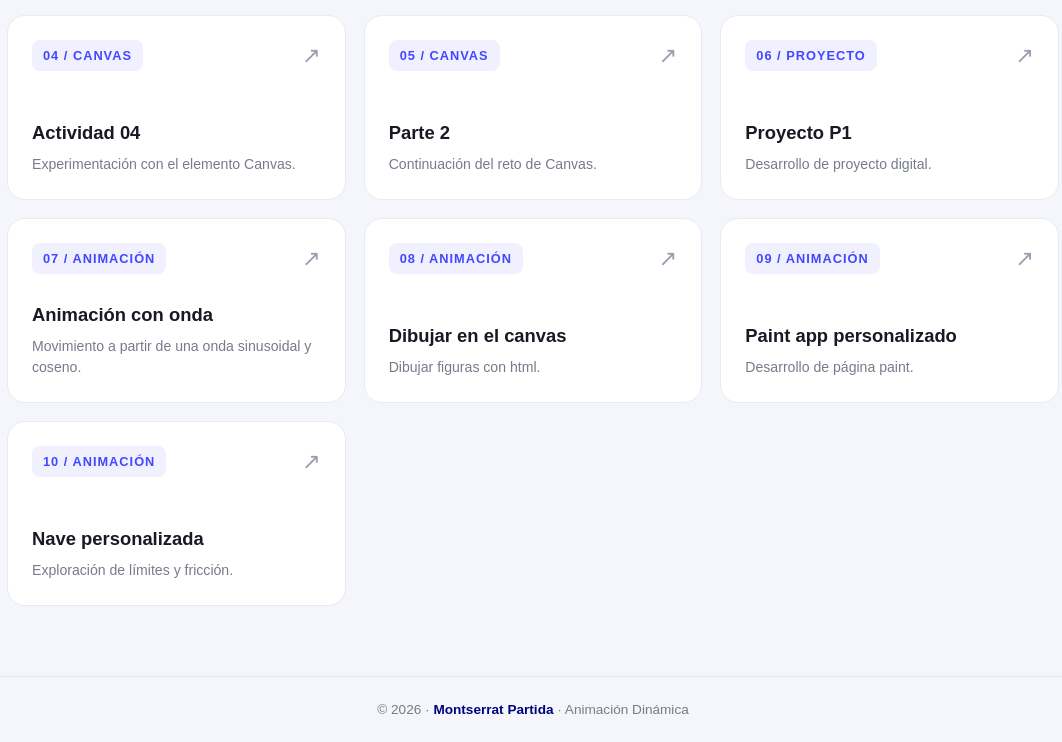
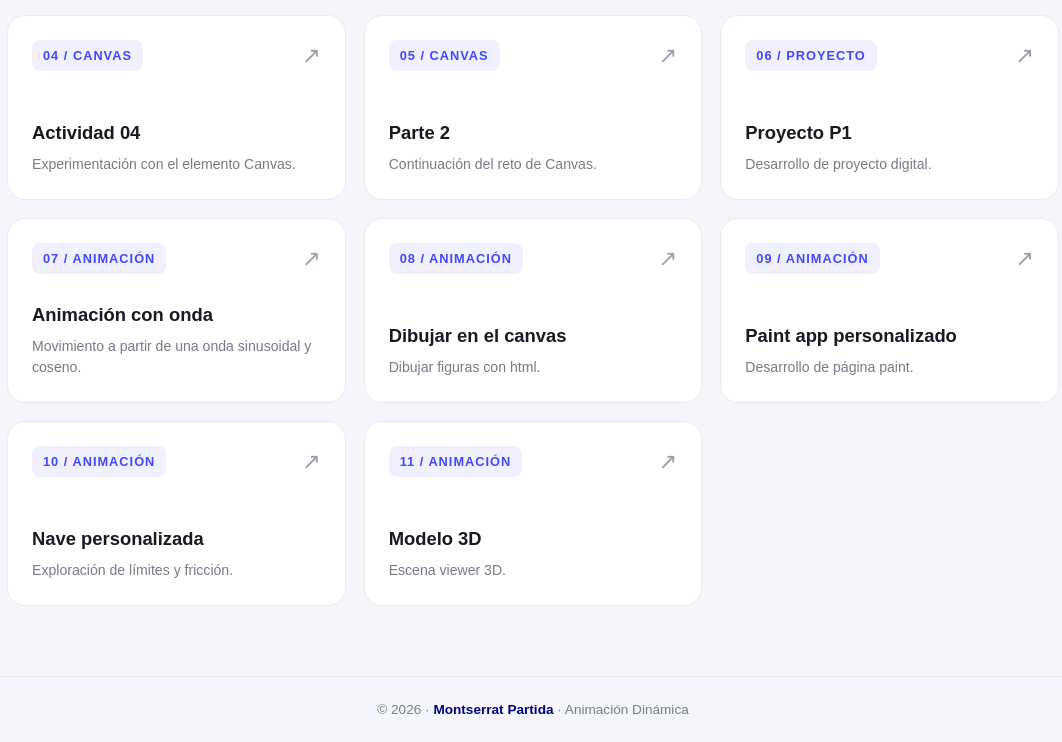
Before and after one commit to montss19/MontserratPartida, a plain HTML site: page index.html in a window 1280 px wide. Shown: the part 833-1575 px from the top of the page, without its empty margins (107-1169 px from the left). Drawn offline with Linux system fonts and the light colour scheme.

Commit message:
Update index.html

```diff
--- a/index.html
+++ b/index.html
@@ -441,6 +441,18 @@
                     <p>Exploración de límites y fricción.</p>
                 </div>
             </a>
+            </a>
+            <a href="mario_super_mushroom.glb"
+               class="activity">
+                <div class="card-top">
+                    <span class="number">11 / ANIMACIÓN</span>
+                    <span class="arrow">↗</span>
+                </div>
+                <div>
+                    <h3>Modelo 3D</h3>
+                    <p>Escena viewer 3D.</p>
+                </div>
+            </a>
 
 
         </div>
```
